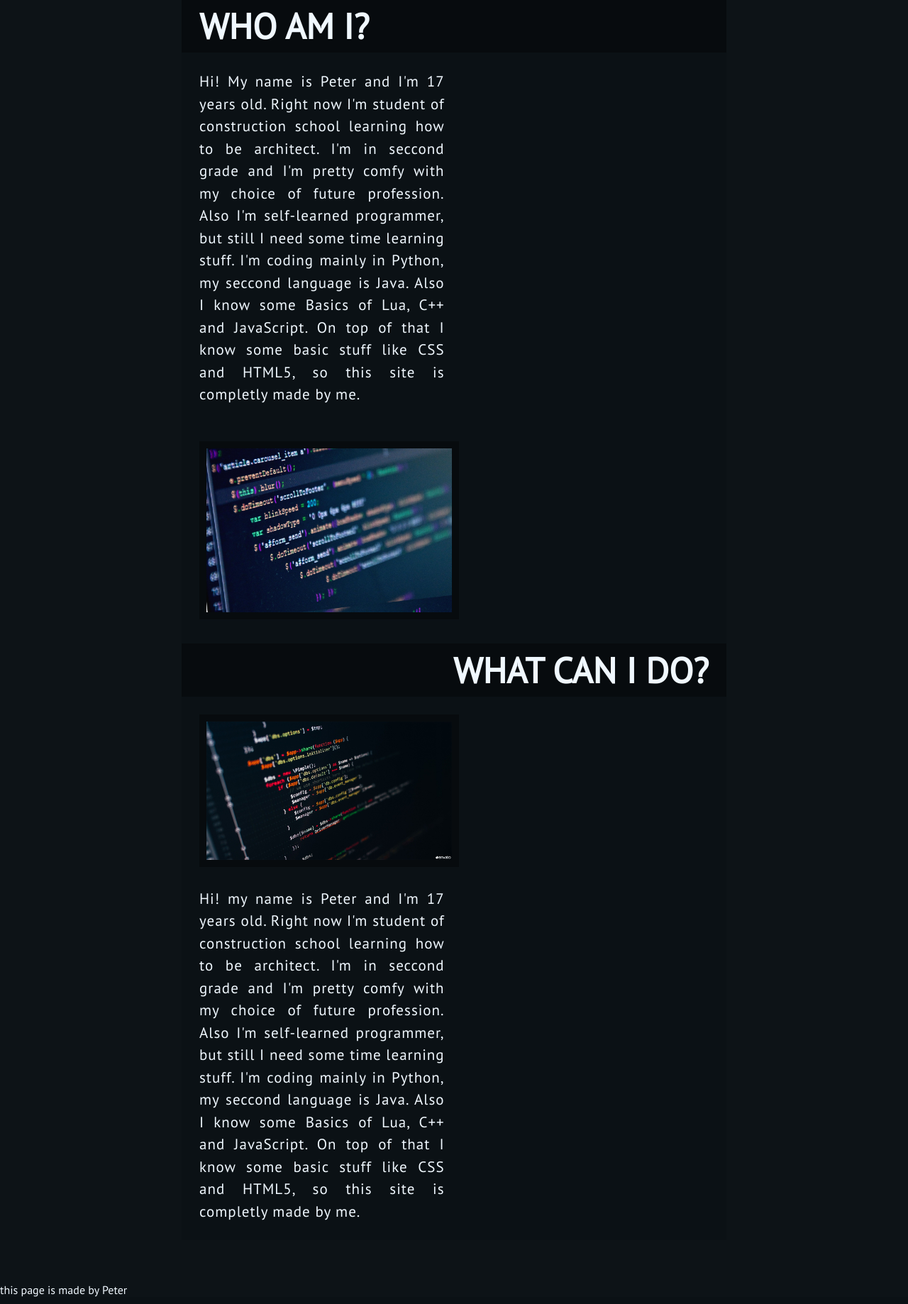
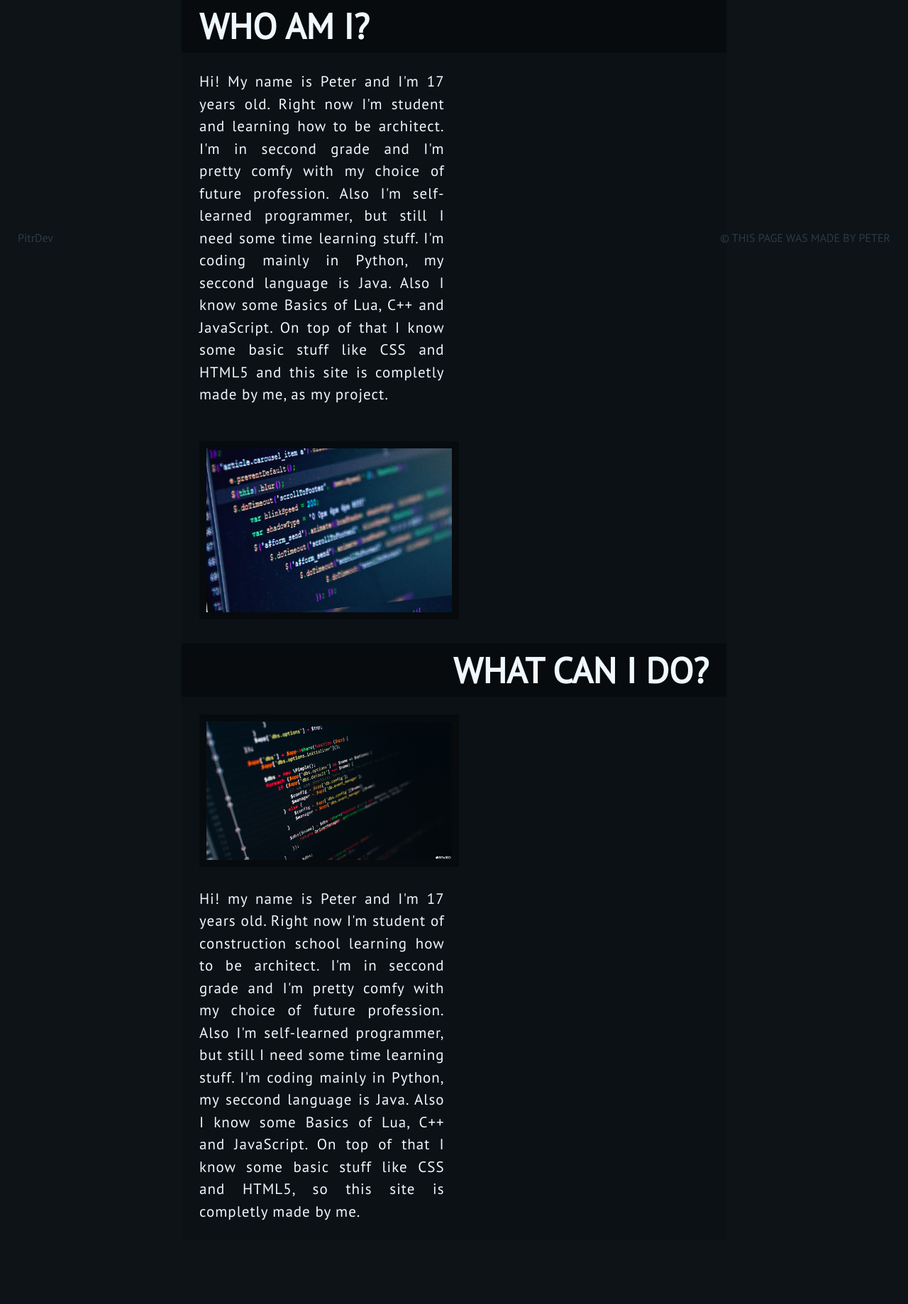
Before and after one commit to PetrPraveky/Python-Webapp, a Flask app: page /info in a window 1280 px wide. Shown: the part 455-2293 px from the top of the page at 71% size. Run offline with Flask 2, Linux system fonts and the light colour scheme.

Commit message:
Update 24

```diff
--- a/website/static/css/base_footer_style.css
+++ b/website/static/css/base_footer_style.css
@@ -1,10 +1,20 @@
 .page-footer-div {
     width: 100%;
-    position: absolute;
-    bottom: 5px;
+    position: fixed;
+    bottom: 0px;
+    /* outline: red 1px solid; */
 }
 .page-footer-text {
-    text-align: right;
-    padding-right: 150px;
     color: rgb(44, 59, 71);
+    pointer-events: none;
+    user-select: none;
+    width: 100%;
 }
+.page-footer-autor {
+    float: left;
+    padding-left: 25px;
+}
+.page-footer-copyright {
+    float: right;
+    padding-right: 25px;
+}
--- a/website/static/css/base_header_style.css
+++ b/website/static/css/base_header_style.css
@@ -108,4 +108,5 @@ html, body {
 /* Main style */
 .main-site-div {
     width: 100%;
+    padding-bottom: 30px;
 }
--- a/website/static/css/subsites/info_subsite_style.css
+++ b/website/static/css/subsites/info_subsite_style.css
@@ -15,20 +15,29 @@
 }
 .info-subsite-part-1 {
     width: 100%;
+    /* outline: red 1px solid; */
+    display: inline-block;
 }
 .info-subsite-p-1 {
     display: inline-block;
     width: 45%;
     text-align: justify;
-    padding: 25px 0px;
+    padding: 0px 0px;
     font-size: 21px;
     line-height: 1.5;
     letter-spacing: 1px;
+    /* outline: red 1px solid; */
+    margin: 0 0;
+    position: relative;
+    vertical-align: top;
 }
 .info-subsite-img-1 {
     width: 100%;
     border: #070b0e 10px solid;
-    max-height: 280px;
+    max-height: 310px;
+    position: relative;
+    /* outline: red 1px solid; */
+    margin: 0 0;
 }
 .info-subsite-title-2 {
     text-align: right;
@@ -39,6 +48,7 @@
 }
 .info-subsite-part-2 {
     width: 100%;
+    /* outline: red 1px solid; */
 }
 .img-padding {
     padding-top: 25px;
@@ -47,10 +57,14 @@
     background-color: #0B1115;
 }
 .info-subsite-img-2 {
+    /* outline: red 1px solid; */
     width: 100%;
     border: #070b0e 10px solid;
+    max-height: 280px;
+    position: relative;
 }
 .info-subsite-p-2 {
+    /* outline: red 1px solid; */
     width: 45%;
     display: inline-block;
     text-align: justify;
@@ -58,6 +72,8 @@
     font-size: 21px;
     line-height: 1.5;
     letter-spacing: 1px;
+    position: relative;
+    vertical-align: top;
 }
 .breaker {
     width: 100%;
--- a/website/templates/base.html
+++ b/website/templates/base.html
@@ -5,6 +5,7 @@
         <meta name="viewport" content="width=device-width, initial-scale=1">
         <link rel="stylesheet" href="{{url_for('static', filename='css/base_header_style.css')}}"/>
         <link rel="stylesheet" href="{{url_for('static', filename='css/base_header_style_hover.css')}}"/>
+        <link rel="stylesheet" href="{{url_for('static', filename='css/base_footer_style.css')}}"/>
         {% block edit_style %}
         {% endblock %}
         <title>
@@ -105,9 +106,12 @@
             </div>
             <div class="page-footer-div">
                 <div class="page-footer-text">
-                    <p>
-                        this page is made by Peter
-                    </p>
+                    <span class="page-footer-autor">
+                        PitrDev
+                    </span>
+                    <span class="page-footer-copyright">
+                        © THIS PAGE WAS MADE BY PETER
+                    </span>
                 </div>
             </div>
         </div>
--- a/website/templates/sub-sites/info-subsite.html
+++ b/website/templates/sub-sites/info-subsite.html
@@ -6,16 +6,16 @@
             </h1>
         </div>
         <div class="info-subsite-part-1">
-            <p class="info-subsite-p-1" style="margin: 0 25px">
-                Hi! My name is Peter and I'm 17 years old. Right now I'm student of
-                construction school learning how to be architect. I'm in seccond grade
+            <p class="info-subsite-p-1" style="margin: 25px 25px">
+                Hi! My name is Peter and I'm 17 years old. Right now I'm student
+                and learning how to be architect. I'm in seccond grade
                 and I'm pretty comfy with my choice of future profession. Also I'm
                 self-learned programmer, but still I need some time learning stuff.
                 I'm coding mainly in Python, my seccond language is Java. Also I know
                 some Basics of Lua, C++ and JavaScript. On top of that I know some basic
-                stuff like CSS and HTML5, so this site is completly made by me.
+                stuff like CSS and HTML5 and this site is completly made by me, as my project.
             </p>
-            <div class="img-padding" style="margin: 0 25px">
+            <div class="img-padding" style="margin: 0px 25px">
                 <img src="../../static/css/images/subsite-images/info-subsite-img1.jpg" alt="img2" class="info-subsite-img-1">
             </div>
         </div>
@@ -26,7 +26,7 @@
             </h1>
         </div>
         <div class="info-subsite-part-2">
-            <div class="img-padding" style="margin: 0 25px">
+            <div class="img-padding" style="margin: 0px 25px">
                 <img src="../../static/css/images/subsite-images/info-subsite-img2.jpg" alt="img2" class="info-subsite-img-2">
             </div>
             <p class="info-subsite-p-2" style="margin: 25px 25px">
```
